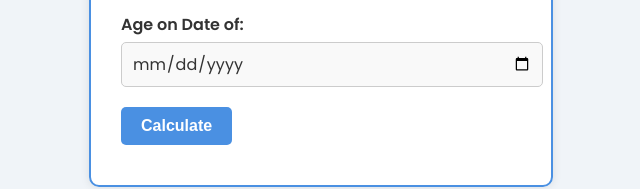
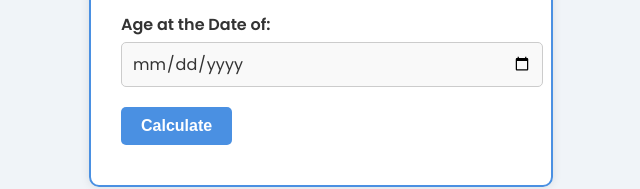
Before and after one commit to Ahmadkhan841420/age-calculator, a plain HTML site: page index.html in a window 1280 px wide. Shown: the part 383-572 px from the top of the page, 319-959 px from the left. Drawn offline with Linux system fonts and the light colour scheme.

Commit message:
Update index.html

```diff
--- a/index.html
+++ b/index.html
@@ -82,7 +82,7 @@
             <label for="dob">Date of Birth:</label>
             <input type="date" id="dob" name="dob" placeholder="dd/mm/yyyy">
 
-            <label for="today">Age on Date of:</label>
+            <label for="today">Age at the Date of:</label>
             <input type="date" id="today" name="today" placeholder="dd/mm/yyyy">
 
             <input type="button" value="Calculate" onclick="calculateAge()">
```
